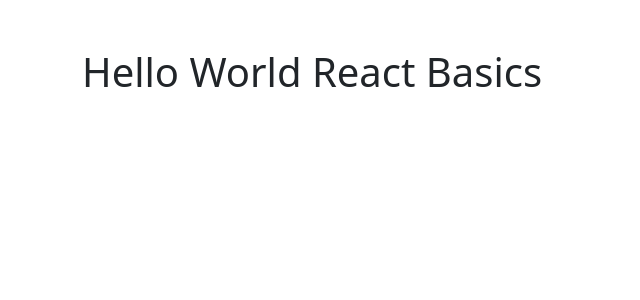
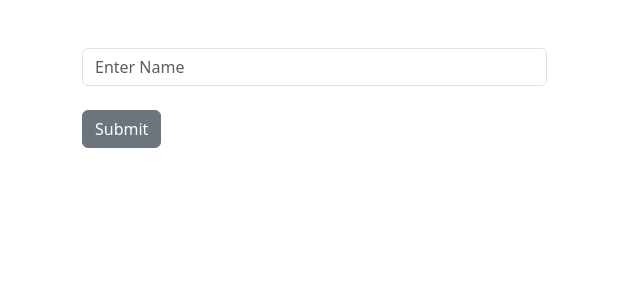
Before and after one commit to gskharmujai/react-basic-intermediate, a React (Vite) app: page / in a window 1280 px wide. Shown: the top 300 px of the page, without its empty margins (0-640 px from the left). Built offline with nearby package versions, Linux system fonts and the light colour scheme.

Commit message:
create a form and get form data using useRef

```diff
--- a/src/App.jsx
+++ b/src/App.jsx
@@ -1,9 +1,11 @@
 import "bootstrap/dist/css/bootstrap.min.css";
+
+import { SampleForm } from "./components/SampleForm";
 
 function App() {
   return (
     <div className="container mt-5">
-      <h1>Hello World React Basics</h1>
+      <SampleForm />
     </div>
   );
 }
--- /dev/null
+++ b/src/components/SampleForm.jsx
@@ -0,0 +1,26 @@
+import { Fragment, useRef } from "react";
+
+export function SampleForm() {
+  const nameRef = useRef();
+
+  function submitHandler(e) {
+    e.preventDefault();
+    if (nameRef.current.value !== "") alert(nameRef.current.value);
+  }
+
+  return (
+    <form onSubmit={submitHandler}>
+      <div className="col-5">
+        <input
+          type="text"
+          className="form-control"
+          id="name"
+          ref={nameRef}
+          placeholder="Enter Name"
+        />
+        <br />
+        <button className="btn btn-secondary">Submit</button>
+      </div>
+    </form>
+  );
+}
```
